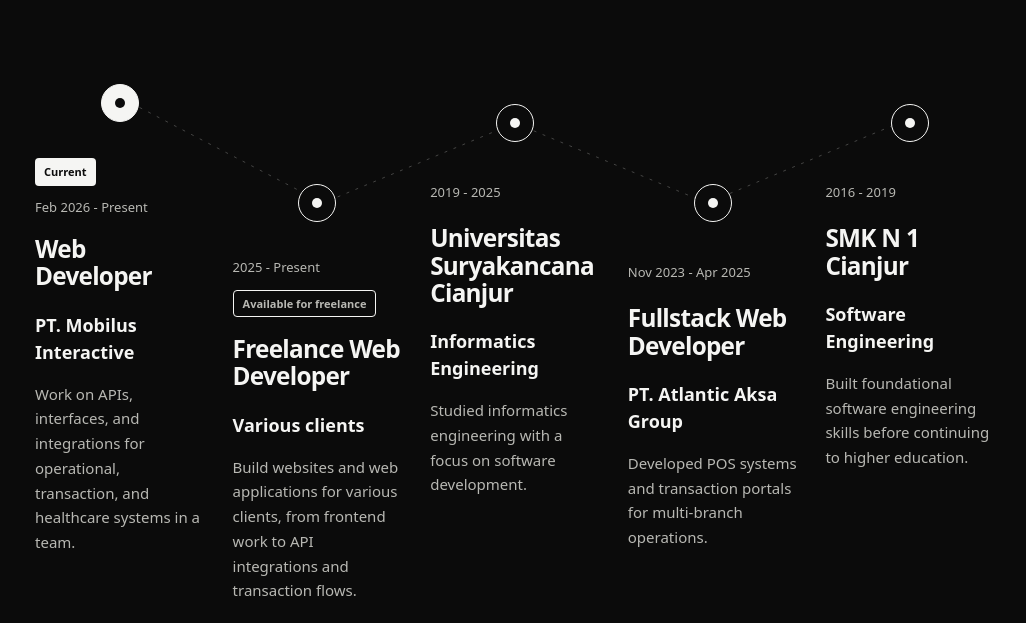
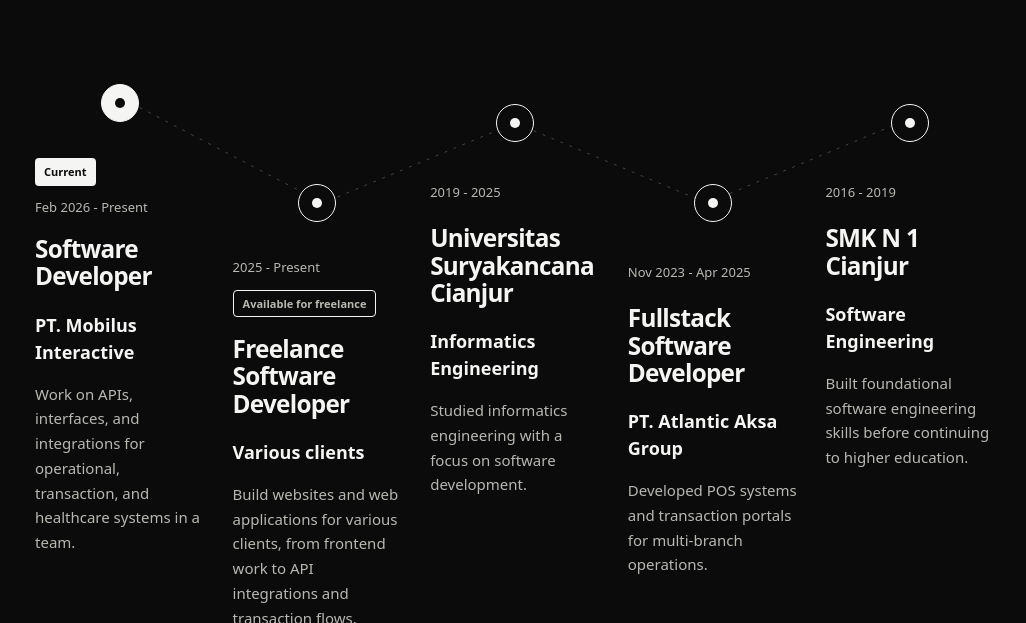
Before and after one commit to Yogi-ArdiansyahN/web-portofolio, an Astro site: page / in a window 1280 px wide. Shown: the part 535-1158 px from the top of the page, without its empty margins (125-1151 px from the left). Built offline with nearby package versions, Linux system fonts and the light colour scheme; Astro itself is replaced by a stand-in of ours.

Commit message:
Update Web Developer to Software Developer

```diff
--- a/src/components/Home.jsx
+++ b/src/components/Home.jsx
@@ -2,7 +2,7 @@ import { localized } from "../i18n.js";
 
 const timeline = [
   {
-    role: "Web Developer",
+    role: "Software Developer",
     place: "PT. Mobilus Interactive",
     period: { id: "Feb 2026 - Sekarang", en: "Feb 2026 - Present" },
     description: {
@@ -12,7 +12,7 @@ const timeline = [
     current: true,
   },
   {
-    role: "Freelance Web Developer",
+    role: "Freelance Software Developer",
     place: { id: "Berbagai klien", en: "Various clients" },
     period: { id: "2025 - Sekarang", en: "2025 - Present" },
     description: {
@@ -31,7 +31,7 @@ const timeline = [
     },
   },
   {
-    role: "Fullstack Web Developer",
+    role: "Fullstack Software Developer",
     place: "PT. Atlantic Aksa Group",
     period: "Nov 2023 - Apr 2025",
     description: {
--- a/src/i18n.js
+++ b/src/i18n.js
@@ -55,7 +55,7 @@ export const copy = {
     },
     home: {
       intro:
-        "Web developer with a background in software engineering and informatics engineering. I work on APIs, interfaces, and integrations for operational, transaction, and healthcare systems. The stack changes per project, including Laravel, PHP, React, and TypeScript.",
+        "Software developer with a background in software engineering and informatics engineering. I work on APIs, interfaces, and integrations for operational, transaction, and healthcare systems. The stack changes per project, including Laravel, PHP, React, and TypeScript.",
       contactLabel: "Contact information",
       experienceHeading: "Journey",
       current: "Current",
```
